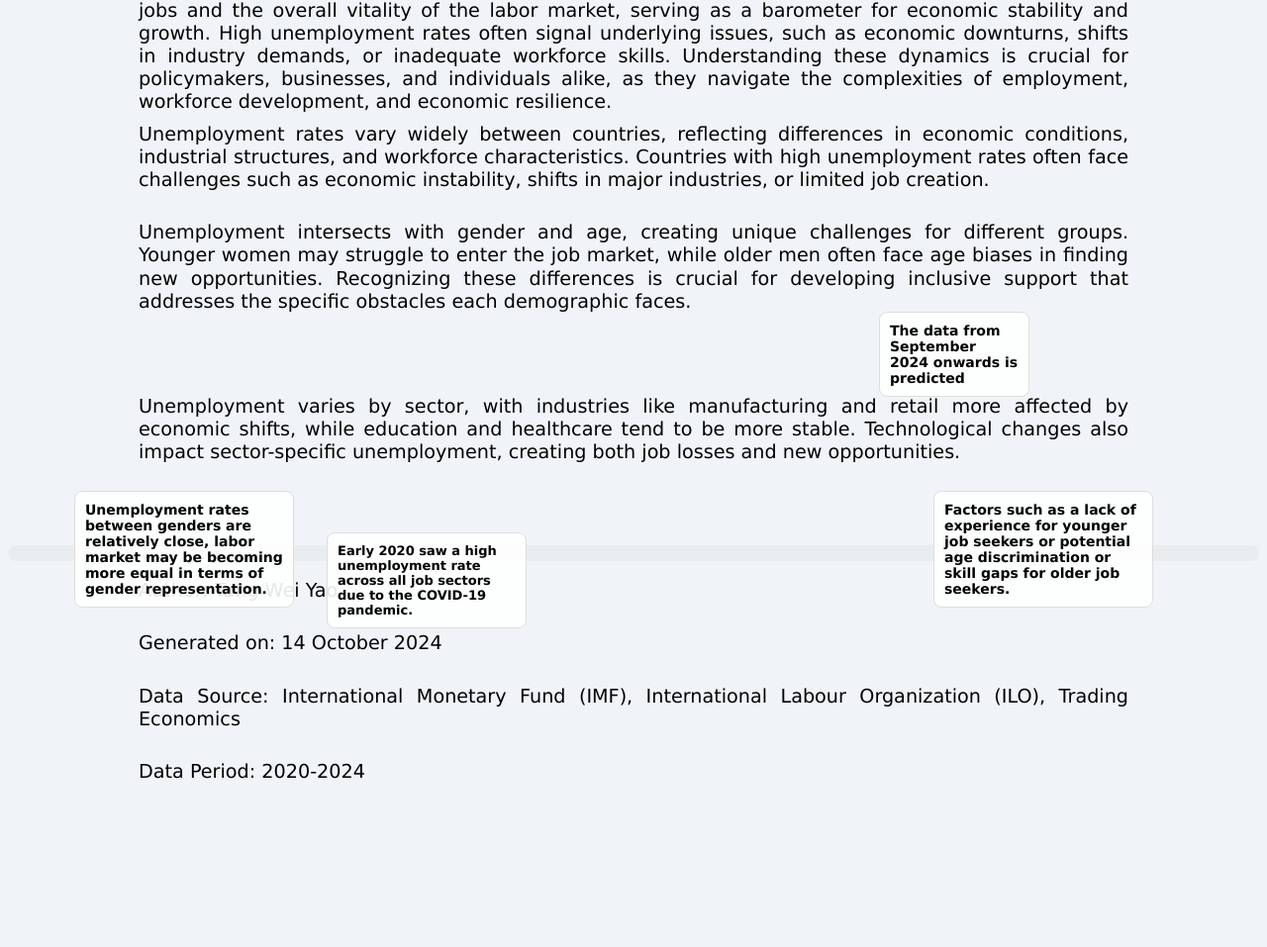
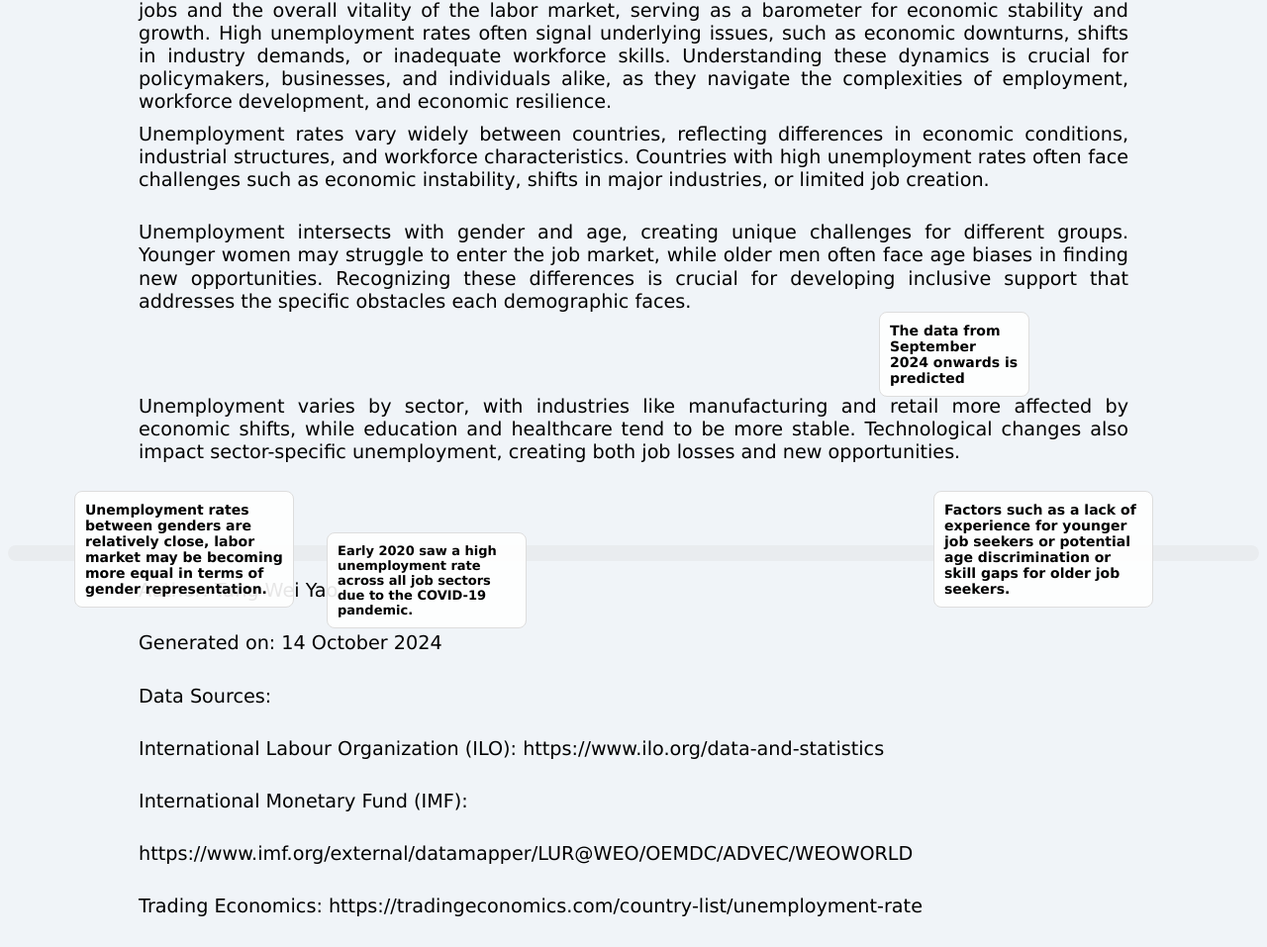
Before and after one commit to ventusus/FIT3179A2, a plain HTML site: page index.html in a window 1280 px wide. Shown: the part 141-1098 px from the top of the page at 99% size. Before the commit the page ends 962 px from the top, so only its background shows below. Drawn offline with Linux system fonts and the light colour scheme; a script that the page names is missing.

Commit message:
Update index.html

```diff
--- a/index.html
+++ b/index.html
@@ -254,8 +254,12 @@
         <h3></h3>
         <p>Author: Tang Wei Yao</p>
         <p>Generated on: 14 October 2024</p>
-        <p>Data Source: International Monetary Fund (IMF), International Labour Organization (ILO), Trading Economics</p>
-        <p>Data Period: 2020-2024</p>
+        <p> Data Sources: </p>
+        <P> International Labour Organization (ILO): https://www.ilo.org/data-and-statistics</P>
+        <p> International Monetary Fund (IMF): </p>
+        <p> https://www.imf.org/external/datamapper/LUR@WEO/OEMDC/ADVEC/WEOWORLD</p>
+        <p> Trading Economics: https://tradingeconomics.com/country-list/unemployment-rate</p>
+
 
     </div>
 
```
